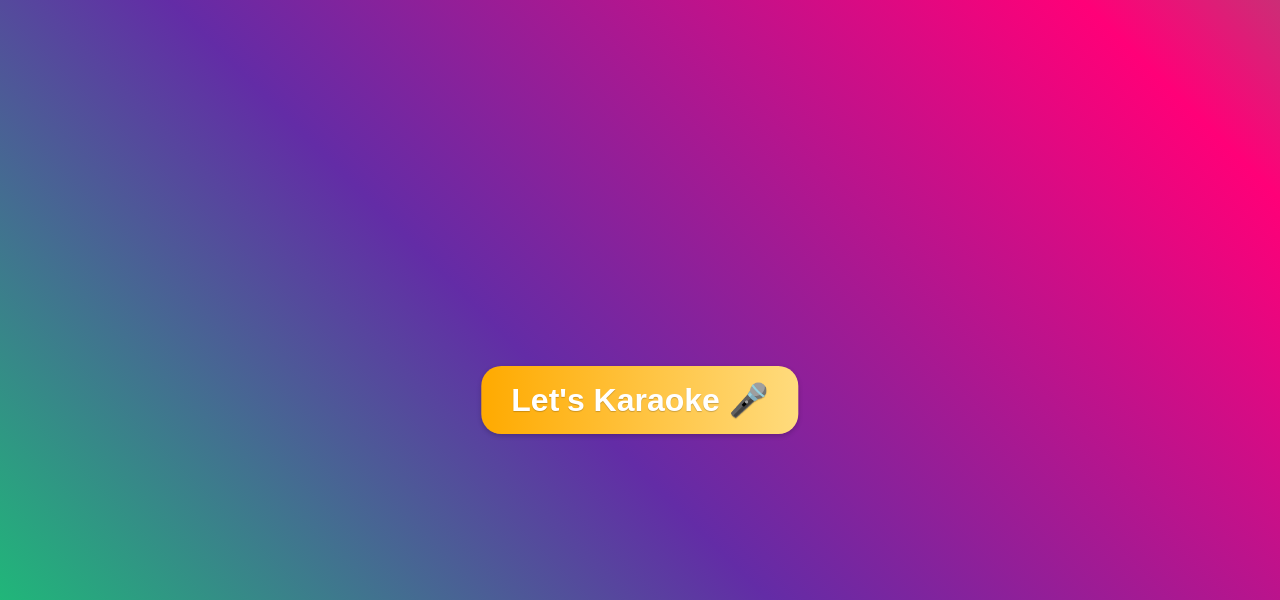
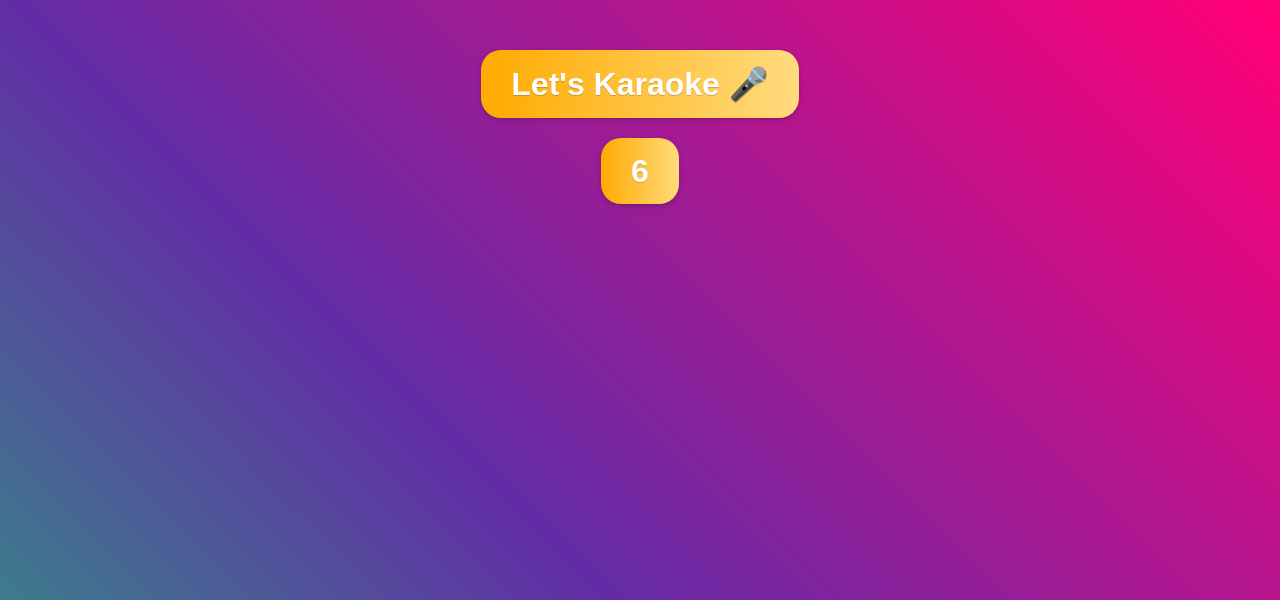
Before and after one commit to jasonhand/js-ignite-karaoke, a plain HTML site: page index.html in a window 1280 px wide. Shown: the top 600 px of the page. Drawn offline with Linux system fonts and the light colour scheme.

Commit message:
Styling improvements

```diff
--- a/index.html
+++ b/index.html
@@ -1,10 +1,7 @@
 <!DOCTYPE html>
 <html lang="en">
 <head>
-  <script
-  src="https://www.datadoghq-browser-agent.com/us1/v5/datadog-rum.js"
-  type="text/javascript">
-</script>
+  <script src="https://www.datadoghq-browser-agent.com/us1/v5/datadog-rum.js" type="text/javascript"></script>
   <script>
     window.DD_RUM && window.DD_RUM.init({
       clientToken: 'pube20548adbc6194f8723306febceeccbb',
@@ -30,14 +27,22 @@
   <link rel="stylesheet" href="styles.css">
 </head>
 <body>
+  <div id="slideshow">
+    <div id="inputs">
+    <button id="startButton">Let's Karaoke 🎤</button>
+    <select id="imageCountDropdown">
+      <option value="3">3</option>
+      <option value="6" selected>6</option>
+      <option value="9">9</option>
+    </select>
+    </div>
+    <div id="slideshowImage"></div>
+  </div>
+
   <div id="logoContainer">
     <img id="logo" src="img/dd_icon_white.png" alt="Logo">
     <div id="imageCounter" class="image-overlay">Ready?</div>
   </div>
-<div id="slideshow">
-  <div id="slideshowImage"></div>
-</div>
-<button id="startButton">Let's Karaoke 🎤</button>
 
   <script type="module" src="script.js"></script>
 </body>
--- a/script.js
+++ b/script.js
@@ -2,10 +2,26 @@ const images = [];
 let currentIndex = 0;
 let slideshowInterval = null;
 let imagesDisplayed = 0; // Counter for the number of images displayed
-const maxImagesToShow = 6; // The maximum number of images to show before stopping
+let maxImagesToShow = 6; // The maximum number of images to show before stopping
 const startButton = document.getElementById('startButton');
 const slideshowImage = document.getElementById('slideshowImage');
 const imageCounter = document.getElementById('imageCounter'); // Add this line after you get your other elements by ID
+
+// Get the dropdown element
+let imageCountDropdown = document.getElementById('imageCountDropdown');
+
+// Event listener for the dropdown
+imageCountDropdown.addEventListener('change', function() {
+  // Update the maxImagesToShow with the selected value from the dropdown
+  maxImagesToShow = parseInt(this.value, 10);
+
+  // Optionally, you could also reset and restart the slideshow with the new limit
+  // if the slideshow is currently active.
+  if (slideshowInterval) {
+    stopSlideshow();
+    startSlideshow();
+  }
+});
 
 function preloadImages() {
   fetch('images.json')
@@ -57,6 +73,9 @@ function startSlideshow() {
     console.log('No images to display.');
     return;
   }
+  // Hide the dropdown when the slideshow starts
+  imageCountDropdown.style.display = 'none';
+
   imagesDisplayed = 0; // Reset the counter when the slideshow starts
   setNextImage();
   slideshowInterval = setInterval(setNextImage, 10000);
--- a/styles.css
+++ b/styles.css
@@ -1,103 +1,139 @@
 html, body {
     margin: 0;
     padding: 0;
-  overflow: hidden; /* Prevent scrolling if content is larger than the viewport */
-  width: 100%; /* Ensure full width */
-  height: 100%; /* Ensure full height */
+    overflow: hidden;
+    width: 100%;
+    height: 100%;
+  }
+
+  body {
+    display: flex;
+    flex-direction: column;
+    justify-content: center;
+    align-items: center;
+    height: 100vh;
   }
 
   @keyframes slideGradient {
-  0% {
-    background-position: 100% 50%;
-  }
-  100% {
-    background-position: 0% 50%;
-  }
+    0% { background-position: 100% 50%; }
+    100% { background-position: 0% 50%; }
   }
 
   #slideshow {
     position: relative;
-  width: 100%; /* Full width of the container */
-  height: 1000px; /* Set the height you want for your slideshow */
-
-  /* Define the animated gradient background */
+    width: 100%;
+    height: 1000px;
     background: linear-gradient(45deg, #632ca6, #ff0078, #14d071, #632ca6, #ff0078, #14d071);
-  background-size: 200% 200%; /* Makes the gradient twice as wide as the container */
-
-  /* Apply the animation */
+    background-size: 300% 300%;
     animation: slideGradient 30s linear infinite;
   }
 
-
-/* Styles for the slideshow images */
   #slideshowImage {
     width: 100%;
     height: 100%;
     background-size: cover;
-  background-position: center;
-  opacity: 0; /* Initially hide the image */
+    background-position: center 30%; /* Start the initial position from higher up */
+    opacity: 0;
+    position: relative;
   }
 
-/* Ken Burns effect */
   @keyframes kenBurnsEffect {
-  0% { transform: scale(1); opacity: 0; }
-  10% { opacity: 1; }
-  90% { transform: scale(1.2); opacity: 1; }
-  100% { transform: scale(1.2); opacity: 0; }
+    0% {
+      transform: scale(1);
+      opacity: 0;
+      background-position: center;
     }
+    10% {
+      opacity: 1;
+    }
+    90% {
+      transform: scale(1.3);
+      opacity: 1;
+      background-position: center;
+    }
+    100% {
+      transform: scale(1.25);
+      opacity: 0;
+      background-position: center;
+    }
+  }
+
 
   .ken-burns-effect {
     animation: kenBurnsEffect 10s ease-in-out forwards;
   }
 
   #startButton {
-
-  position: fixed; /* or absolute, depending on the desired context */
-  top: 50%;
-  left: 50%;
-  transform: translate(-50%, -50%);
-  /* Gradient background */
+    position: relative;
     background: linear-gradient(to right, #ffaa00, #ffdb7d);
-
-  /* Rounded corners */
-  border-radius: 20px; /* Adjust this value for more or less rounded corners */
-
-  /* Additional styles for better appearance */
-  border: none; /* Remove default border */
-  color: #fff; /* Text color - choose what fits best on your gradient */
-  font-weight: bold; /* Optional: makes the text bold */
-  text-shadow: 0 1px 1px rgba(0,0,0,0.2); /* Optional: adds a subtle text shadow */
-  box-shadow: 0 2px 5px rgba(0,0,0,0.2); /* Optional: adds a subtle box shadow for depth */
-  cursor: pointer; /* Changes the mouse cursor on hover */
-  padding: 15px 30px; /* Adjust padding as needed */
-  font-size: 2em; /* Adjust font size as needed */
-  transition: background-color 0.3s ease; /* Smooth transition for hover effects */
+    border-radius: 20px;
+    border: none;
+    color: #fff;
+    font-weight: bold;
+    text-shadow: 0 1px 1px rgba(0,0,0,0.2);
+    box-shadow: 0 2px 5px rgba(0,0,0,0.2);
+    cursor: pointer;
+    padding: 15px 30px;
+    font-size: 2em;
+    transition: background-color 0.3s ease;
+    z-index: 2; /* Ensure it's above the dropdown */
   }
 
-/* Style for the button on hover - slightly darker gradient */
   #startButton:hover {
     background: linear-gradient(to right, #e69500, #ffc94d);
   }
 
-/* Styles for the logo container */
   #logoContainer {
-  position: fixed; /* Fixed position will keep it in the same place regardless of scrolling */
-  bottom: 20px; /* 20px up from the bottom of the viewport */
-  right: 20px; /* 20px from the right of the viewport */
-  z-index: 1000; /* Ensures that the logo stays on top of other elements */
-  margin: 20px;
-  margin-right: 30px;
+    position: fixed;
+    bottom: 20px;
+    right: 20px;
+    z-index: 1000;
   }
 
-/* Styles for the logo itself */
   #logo {
-  width: 100px; /* Adjust as needed */
+    width: 100px;
     height: auto;
     opacity: 0.9;
   }
 
   .image-overlay {
-  color: #fff; /* Text color */
-  font-size: 2em; /* Text size */
-  text-align: center; /* Align text to the right */
+    color: #fff;
+    font-size: 2em;
+    text-align: center;
   }
+
+  #imageCountDropdown {
+    background: linear-gradient(to right, #ffaa00, #ffdb7d);
+    border-radius: 20px;
+    border: none;
+    color: #fff;
+    font-weight: bold;
+    text-shadow: 0 1px 1px rgba(0,0,0,0.2);
+    box-shadow: 0 2px 5px rgba(0,0,0,0.2);
+    cursor: pointer;
+    padding: 15px 30px;
+    font-size: 2em;
+    transition: background-color 0.3s ease;
+    -webkit-appearance: none;
+    -moz-appearance: none;
+    appearance: none;
+    margin-top: 20px; /* Space below the button */
+    width: auto; /* Let it size according to content */
+    display: block; /* Needed to allow margin to center the element */
+  }
+
+  #imageCountDropdown:focus {
+    outline: none;
+    box-shadow: 0 0 0 2px rgba(255, 165, 0, 0.5);
+  }
+
+
+  #inputs {
+    display: flex;
+    flex-direction: column;
+    align-items: center;
+    justify-content: center;
+    margin: 50px;
+    /* If you want the 'inputs' div to take up the entire viewport height */
+    /*min-height: 100vh; */
+  }
--- /dev/null
+++ b/styles_bak.css
@@ -0,0 +1,123 @@
+html, body {
+  margin: 0;
+  padding: 0;
+  overflow: hidden;
+  width: 100%;
+  height: 100%;
+}
+
+body {
+  display: flex;
+  flex-direction: column;
+  justify-content: center;
+  align-items: center;
+  height: 100vh;
+}
+
+@keyframes slideGradient {
+  0% { background-position: 100% 50%; }
+  100% { background-position: 0% 50%; }
+}
+
+#slideshow {
+  position: relative;
+  width: 100%;
+  height: 1000px;
+  background: linear-gradient(45deg, #632ca6, #ff0078, #14d071, #632ca6, #ff0078, #14d071);
+  background-size: 300% 300%;
+  animation: slideGradient 30s linear infinite;
+}
+
+#slideshowImage {
+  width: 100%;
+  height: 100%;
+  background-size: cover;
+  background-position: center;
+  opacity: 0;
+}
+
+@keyframes kenBurnsEffect {
+  0% { transform: scale(1); opacity: 0; }
+  10% { opacity: 1; }
+  90% { transform: scale(1.2); opacity: 1; }
+  100% { transform: scale(1.2); opacity: 0; }
+}
+
+.ken-burns-effect {
+  animation: kenBurnsEffect 10s ease-in-out forwards;
+}
+
+#startButton {
+  position: relative;
+  background: linear-gradient(to right, #ffaa00, #ffdb7d);
+  border-radius: 20px;
+  border: none;
+  color: #fff;
+  font-weight: bold;
+  text-shadow: 0 1px 1px rgba(0,0,0,0.2);
+  box-shadow: 0 2px 5px rgba(0,0,0,0.2);
+  cursor: pointer;
+  padding: 15px 30px;
+  font-size: 2em;
+  transition: background-color 0.3s ease;
+  z-index: 2; /* Ensure it's above the dropdown */
+}
+
+#startButton:hover {
+  background: linear-gradient(to right, #e69500, #ffc94d);
+}
+
+#logoContainer {
+  position: fixed;
+  bottom: 20px;
+  right: 20px;
+  z-index: 1000;
+}
+
+#logo {
+  width: 100px;
+  height: auto;
+  opacity: 0.9;
+}
+
+.image-overlay {
+  color: #fff;
+  font-size: 2em;
+  text-align: center;
+}
+
+#imageCountDropdown {
+  background: linear-gradient(to right, #ffaa00, #ffdb7d);
+  border-radius: 20px;
+  border: none;
+  color: #fff;
+  font-weight: bold;
+  text-shadow: 0 1px 1px rgba(0,0,0,0.2);
+  box-shadow: 0 2px 5px rgba(0,0,0,0.2);
+  cursor: pointer;
+  padding: 15px 30px;
+  font-size: 2em;
+  transition: background-color 0.3s ease;
+  -webkit-appearance: none;
+  -moz-appearance: none;
+  appearance: none;
+  margin-top: 20px; /* Space below the button */
+  width: auto; /* Let it size according to content */
+  display: block; /* Needed to allow margin to center the element */
+}
+
+#imageCountDropdown:focus {
+  outline: none;
+  box-shadow: 0 0 0 2px rgba(255, 165, 0, 0.5);
+}
+
+
+#inputs {
+  display: flex;
+  flex-direction: column;
+  align-items: center;
+  justify-content: center;
+  margin: 50px;
+  /* If you want the 'inputs' div to take up the entire viewport height */
+  /*min-height: 100vh; */
+}
```
Also changed, not shown: images.json (+1 -13 lines). Lines whose indentation alone changed are shown as unchanged.
